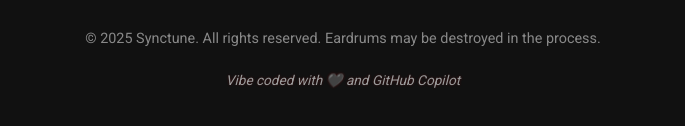
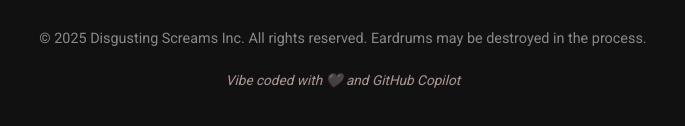
Before and after one commit to mbianchidev/music-website, a plain HTML site: page src/index.html in a window 1280 px wide. Shown: the part 3894-4020 px from the top of the page, 297-982 px from the left. Drawn offline with nearby package versions, Linux system fonts and the light colour scheme.

Commit message:
Update index.html

```diff
--- a/src/index.html
+++ b/src/index.html
@@ -188,7 +188,7 @@
                 </div>
             </div>
             <div class="copyright">
-                <p>&copy; <span id="current-year">2025</span> Synctune. All rights reserved. Eardrums may be destroyed in the process.</p>
+                <p>&copy; <span id="current-year">2025</span> Disgusting Screams Inc. All rights reserved. Eardrums may be destroyed in the process.</p>
                 <p class="copilot-credit">Vibe coded with 🖤 and GitHub Copilot</p>
             </div>
         </div>
```
